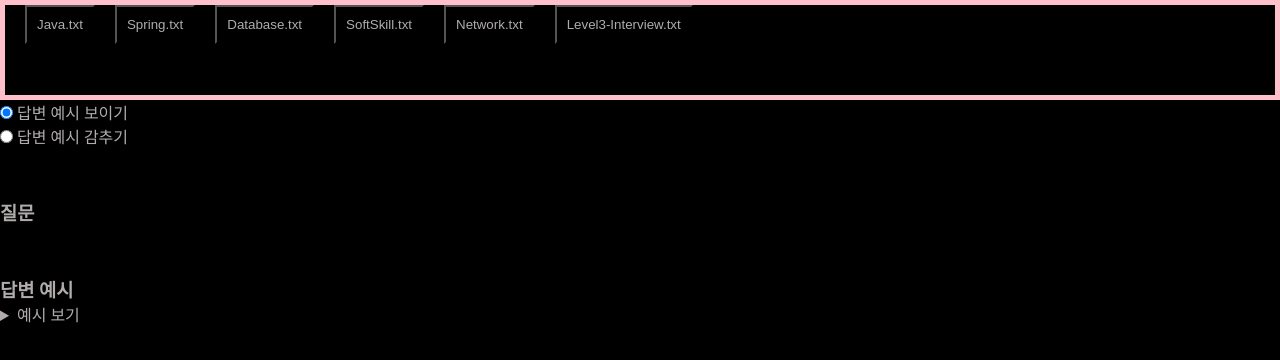
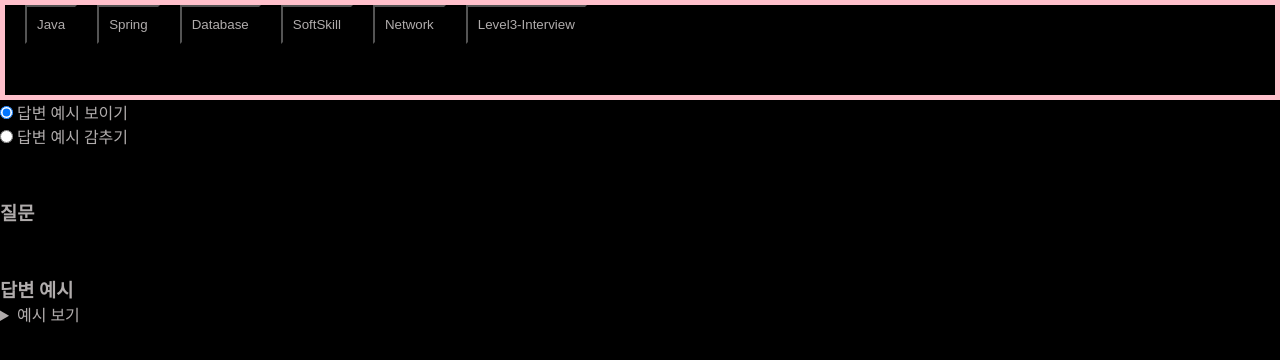
Before and after one commit to HJ-Rich/interview, a plain HTML site: page index.html in a window 1280 px wide. Drawn offline with Linux system fonts and the light colour scheme.

Commit message:
refactor: 문제 출제 버튼명에 확장자 제거. Java.txt -> Java

```diff
--- a/index.html
+++ b/index.html
@@ -81,7 +81,7 @@
 
             details.open = document.getElementById('html').checked;
         })
-        newButton.textContent = filename;
+        newButton.textContent = filename.split('.')[0];
         document.getElementById('categories').appendChild(newButton);
     }
 
```
